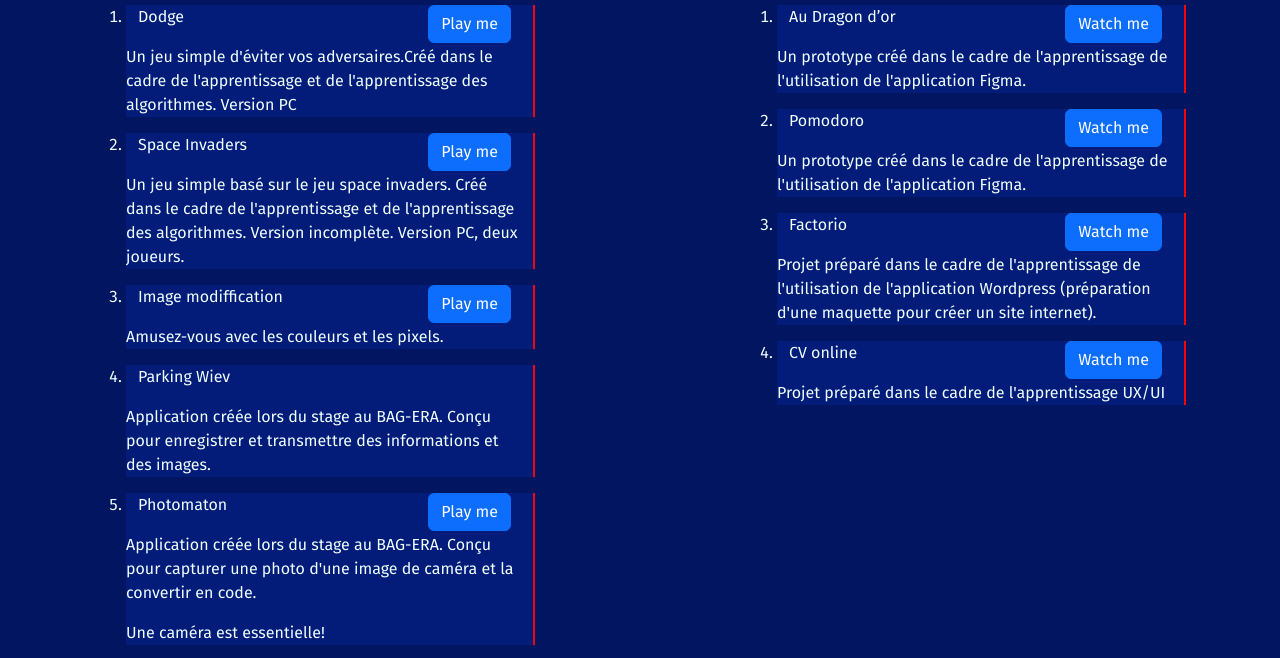
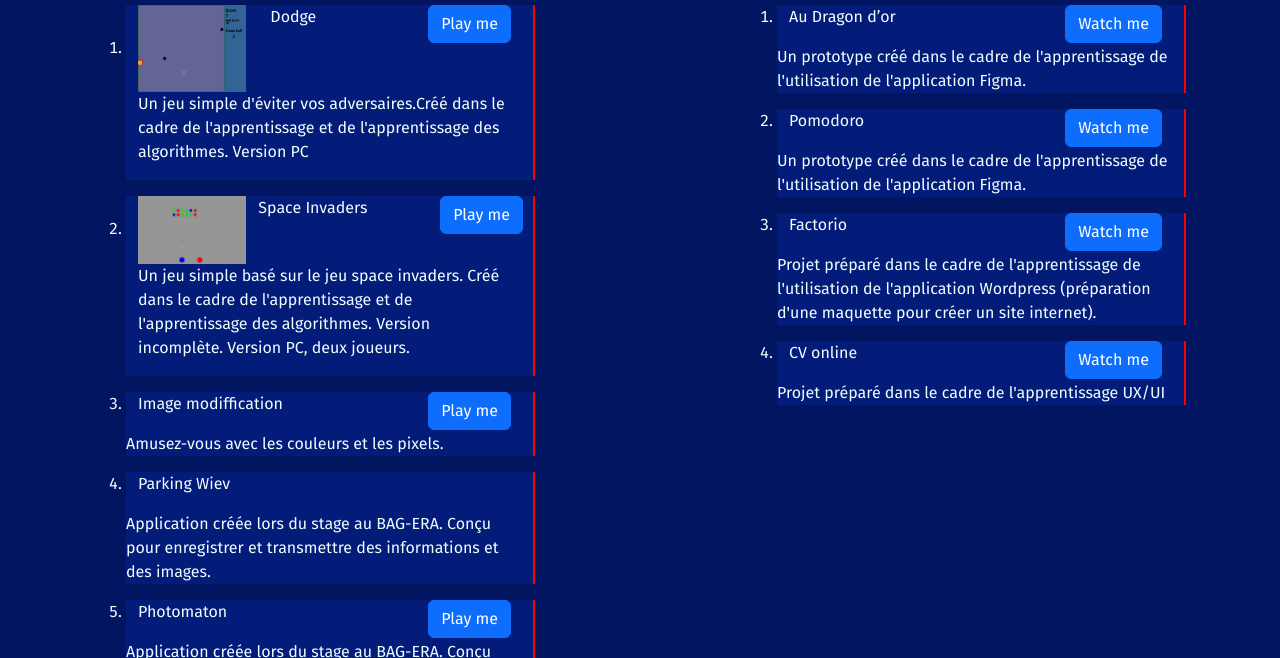
Before and after one commit to IreneuszPISKORSKI/CV-online, a plain HTML site: page projets.html in a window 1280 px wide. Shown: the part 117-775 px from the top of the page. Drawn offline with nearby package versions, Linux system fonts and the light colour scheme.

Commit message:
Travail sur la modification de l'apparence des projets

```diff
--- a/projets.html
+++ b/projets.html
@@ -14,13 +14,15 @@
 <div class="container">
     <nav class="navbar navbar-expand-md text-white sticky-top bg-menu">
         <div class="container-fluid">
-            <button class="navbar-toggler" type="button" data-bs-toggle="collapse" data-bs-target="#navbarNavDropdown" aria-controls="navbarNavDropdown" aria-expanded="false" aria-label="Toggle navigation">
+            <button class="navbar-toggler" type="button" data-bs-toggle="collapse" data-bs-target="#navbarNavDropdown"
+                    aria-controls="navbarNavDropdown" aria-expanded="false" aria-label="Toggle navigation">
                 <span class="navbar-toggler-icon"></span>
             </button>
             <div class="collapse navbar-collapse" id="navbarNavDropdown">
                 <ul class="navbar-nav">
                     <li class="nav-item">
-                <a class="nav-link" href="index.html"><img id="home" src="photo/home.png" alt="Back to homepage"></a>
+                        <a class="nav-link" href="index.html"><img id="home" src="photo/home.png"
+                                                                   alt="Back to homepage"></a>
                     </li>
                     <li class="nav-item">
                         <a class="nav-link" href="passe.html">Un peu d'histoire</a>
@@ -32,7 +34,8 @@
                         <a class="nav-link" aria-current="page" href="projets.html">Mes projets</a>
                     </li>
                     <li class="nav-item dropdown d-md-none">
-                <a class="nav-link dropdown-toggle" href="#" id="navbarDropdownMenuLink" role="button" data-bs-toggle="dropdown" aria-expanded="false">Paragraph</a>
+                        <a class="nav-link dropdown-toggle" href="#" id="navbarDropdownMenuLink" role="button"
+                           data-bs-toggle="dropdown" aria-expanded="false">Paragraph</a>
                         <ul class="dropdown-menu" aria-labelledby="navbarDropdownMenuLink">
                             <li><a class="dropdown-item" href="#github">GitHub</a></li>
                             <li><a class="dropdown-item" href="#figma">Figma</a></li>
@@ -48,55 +51,100 @@
         <div class="col-lg-5">
             <h1><a id="github">GitHub</a></h1>
             <ol>
-                <li class="liBg">
+                <li class="liBg mb-3">
                     <div class="row">
-                        <div class="col-6"><p>Dodge</p></div>
-                        <div class="col-6 text-end"><a href="https://ireneuszpiskorski.github.io/Dodge-/" target="_blank"><button type="button" class="btn btn-primary">Play me</button></a></div>
+                        <div class="col-4">
+                            <a href="photo/dodge.jpg" target="_blank">
+                                <img src="photo/dodge.jpg" alt="photo of game dodge" class="img-fluid">
+                            </a>
                         </div>
-                        <p>Un jeu simple d'éviter vos adversaires.Créé dans le cadre de l'apprentissage et de l'apprentissage des algorithmes. Version PC</p>
-
+                        <div class="col-8">
+                            <div class="row">
+                                <div class="col-6 px-0"><p>Dodge</p></div>
+                                <div class="col-6 d-flex justify-content-end px-0"><a href="https://ireneuszpiskorski.github.io/Dodge-/"
+                                                               target="_blank">
+                                    <button type="button" class="btn btn-primary d-flex justify-content-end">Play me
+                                    </button>
+                                </a>
+                                </div>
+                            </div>
+                        </div>
+                        <p>Un jeu simple d'éviter vos adversaires.Créé dans le cadre de l'apprentissage et de
+                            l'apprentissage des algorithmes. Version PC</p>
+                    </div>
                 </li>
-                <li class="liBg">
+                <li class="liBg mb-3">
                     <div class="row">
-                        <div class="col-6"><p>Space Invaders</p></div>
-                        <div class="col-6 text-end"><a href="https://ireneuszpiskorski.github.io/Space-Invaders/" target="_blank"><button type="button" class="btn btn-primary">Play me</button></a></div>
+                        <div class="col-4">
+                            <a href="photo/space_invaders.jpg" target="_blank">
+                                <img src="photo/space_invaders.jpg" alt="photo of game dodge" class="img-fluid">
+                            </a>
                         </div>
-                    <p>Un jeu simple basé sur le jeu space invaders. Créé dans le cadre de l'apprentissage et de l'apprentissage des algorithmes. Version incomplète. Version PC, deux joueurs.</p>
+                        <div class="col-8 px-0">
+                            <div class="row">
+                                <div class="col-6 px-0"><p>Space Invaders</p></div>
+                                <div class="col-6 d-flex justify-content-end px-0"><a href="https://ireneuszpiskorski.github.io/Space-Invaders/"
+                                                               target="_blank">
+                                    <button type="button" class="btn btn-primary d-flex justify-content-end">Play me
+                                    </button>
+                                </a>
+                                </div>
+                            </div>
+                        </div>
+                        <p>Un jeu simple basé sur le jeu space invaders. Créé dans le cadre de l'apprentissage et de
+                            l'apprentissage des algorithmes. Version incomplète. Version PC, deux joueurs.</p>
+                    </div>
                 </li>
-                <li class="liBg">
+                <li class="liBg mb-3">
                     <div class="row">
                         <div class="col-6"><p>Image modiffication</p></div>
-                        <div class="col-6 text-end"><a href="https://ireneuszpiskorski.github.io/ImageModification/" target="_blank"><button type="button" class="btn btn-primary">Play me</button></a></div>
+                        <div class="col-6 text-end"><a href="https://ireneuszpiskorski.github.io/ImageModification/"
+                                                       target="_blank">
+                            <button type="button" class="btn btn-primary">Play me</button>
+                        </a></div>
                     </div>
                     <p>Amusez-vous avec les couleurs et les pixels.</p>
                 </li>
-                <li class="liBg">
+                <li class="liBg mb-3">
                     <div class="row">
                         <div class="col-6"><p>Parking Wiev</p></div>
                         <!-- <div class="col-6 text-end"><a href="https://github.com/IreneuszPISKORSKI/ParkingWiev" target="_blank"><button type="button" class="btn btn-primary">Watch me</button></a></div> -->
                     </div>
-                    <p>Application créée lors du stage au BAG-ERA. Conçu pour enregistrer et transmettre des informations et des images.</p>
+                    <p>Application créée lors du stage au BAG-ERA. Conçu pour enregistrer et transmettre des
+                        informations et des images.</p>
                 </li>
-                <li class="liBg">
+                <li class="liBg mb-3">
                     <div class="row">
                         <div class="col-6"><p>Photomaton</p></div>
-                        <div class="col-6 text-end"><a href="https://ireneuszpiskorski.github.io/Photomaton/" target="_blank"><button type="button" class="btn btn-primary">Play me</button></a></div>
+                        <div class="col-6 text-end"><a href="https://ireneuszpiskorski.github.io/Photomaton/"
+                                                       target="_blank">
+                            <button type="button" class="btn btn-primary">Play me</button>
+                        </a></div>
                     </div>
-                    <p>Application créée lors du stage au BAG-ERA. Conçu pour capturer une photo d'une image de caméra et la convertir en code.</p>
+                    <p>Application créée lors du stage au BAG-ERA. Conçu pour capturer une photo d'une image de caméra
+                        et la convertir en code.</p>
                     <p>Une caméra est essentielle!</p>
                 </li>
-                <li class="liBg">
+                <li class="liBg mb-3">
                     <div class="row">
                         <div class="col-6"><p>Camera Color</p></div>
-                        <div class="col-6 text-end"><a href="https://ireneuszpiskorski.github.io/CameraColor/" target="_blank"><button type="button" class="btn btn-primary">Play me</button></a></div>
+                        <div class="col-6 text-end"><a href="https://ireneuszpiskorski.github.io/CameraColor/"
+                                                       target="_blank">
+                            <button type="button" class="btn btn-primary">Play me</button>
+                        </a></div>
                     </div>
-                    <p>Une application conçue pour modifier l'image affichée capturée par la caméra en temps réel. Changement de couleurs sur la base d'un "green screen" avec conversion RGB vers HSB et réglable en Hue.</p>
+                    <p>Une application conçue pour modifier l'image affichée capturée par la caméra en temps réel.
+                        Changement de couleurs sur la base d'un "green screen" avec conversion RGB vers HSB et réglable
+                        en Hue.</p>
                     <p>Une caméra est essentielle!</p>
                 </li>
-                <li class="liBg">
+                <li class="liBg mb-3">
                     <div class="row">
                         <div class="col-6"><p>Fil rouge</p></div>
-                        <div class="col-6 text-end"><a href="https://ireneuszpiskorski.github.io/Open-World/" target="_blank"><button type="button" class="btn btn-primary">Play me</button></a></div>
+                        <div class="col-6 text-end"><a href="https://ireneuszpiskorski.github.io/Open-World/"
+                                                       target="_blank">
+                            <button type="button" class="btn btn-primary">Play me</button>
+                        </a></div>
                     </div>
                     <p>Une application créée avec le groupe dans le cadre d'un projet commun Fil Rouge.</p>
                 </li>
@@ -108,31 +156,48 @@
         <div class="col-lg-5">
             <h1><a id="figma">Figma</a></h1>
             <ol>
-                <li class="liBg">
+                <li class="liBg mb-3">
                     <div class="row">
                         <div class="col-6"><p>Au Dragon d’or</p></div>
-                        <div class="col-6 text-end"><a href="https://www.figma.com/proto/EdUaILq3QeKC6khzBqfqM4/Au-Dragon-d'or?node-id=2%3A8&scaling=scale-down&page-id=0%3A1&starting-point-node-id=2%3A8" target="_blank"><button type="button" class="btn btn-primary">Watch me</button></a></div>
+                        <div class="col-6 text-end"><a
+                                href="https://www.figma.com/proto/EdUaILq3QeKC6khzBqfqM4/Au-Dragon-d'or?node-id=2%3A8&scaling=scale-down&page-id=0%3A1&starting-point-node-id=2%3A8"
+                                target="_blank">
+                            <button type="button" class="btn btn-primary">Watch me</button>
+                        </a></div>
                     </div>
                     <p>Un prototype créé dans le cadre de l'apprentissage de l'utilisation de l'application Figma.</p>
                 </li>
-                <li class="liBg">
+                <li class="liBg mb-3">
                     <div class="row">
                         <div class="col-6"><p>Pomodoro</p></div>
-                        <div class="col-6 text-end"><a href="https://www.figma.com/proto/llOjRRaR8nw8dwiANhNwCD/Pomodoro?scaling=scale-down&page-id=0%3A1&starting-point-node-id=18%3A417&node-id=18%3A417" target="_blank"><button type="button" class="btn btn-primary">Watch me</button></a></div>
+                        <div class="col-6 text-end"><a
+                                href="https://www.figma.com/proto/llOjRRaR8nw8dwiANhNwCD/Pomodoro?scaling=scale-down&page-id=0%3A1&starting-point-node-id=18%3A417&node-id=18%3A417"
+                                target="_blank">
+                            <button type="button" class="btn btn-primary">Watch me</button>
+                        </a></div>
                     </div>
                     <p>Un prototype créé dans le cadre de l'apprentissage de l'utilisation de l'application Figma.</p>
                 </li>
-                <li class="liBg">
+                <li class="liBg mb-3">
                     <div class="row">
                         <div class="col-6"><p>Factorio</p></div>
-                        <div class="col-6 text-end"><a href="https://www.figma.com/file/KKdi8WA6SFdgzBIXbMCuTw/Untitled?node-id=0%3A1" target="_blank"><button type="button" class="btn btn-primary">Watch me</button></a></div>
+                        <div class="col-6 text-end"><a
+                                href="https://www.figma.com/file/KKdi8WA6SFdgzBIXbMCuTw/Untitled?node-id=0%3A1"
+                                target="_blank">
+                            <button type="button" class="btn btn-primary">Watch me</button>
+                        </a></div>
                     </div>
-                    <p>Projet préparé dans le cadre de l'apprentissage de l'utilisation de l'application Wordpress (préparation d'une maquette pour créer un site internet).</p>
+                    <p>Projet préparé dans le cadre de l'apprentissage de l'utilisation de l'application Wordpress
+                        (préparation d'une maquette pour créer un site internet).</p>
                 </li>
-                <li class="liBg">
+                <li class="liBg mb-3">
                     <div class="row">
                         <div class="col-6"><p>CV online</p></div>
-                        <div class="col-6 text-end"><a href="https://www.figma.com/proto/YPEZF93qKEUzfnPtnUy1fU/CV_Ireneusz_PISKORSKI?node-id=21%3A125&scaling=min-zoom&page-id=21%3A124&starting-point-node-id=21%3A125&show-proto-sidebar=1" target="_blank"><button type="button" class="btn btn-primary">Watch me</button></a></div>
+                        <div class="col-6 text-end"><a
+                                href="https://www.figma.com/proto/YPEZF93qKEUzfnPtnUy1fU/CV_Ireneusz_PISKORSKI?node-id=21%3A125&scaling=min-zoom&page-id=21%3A124&starting-point-node-id=21%3A125&show-proto-sidebar=1"
+                                target="_blank">
+                            <button type="button" class="btn btn-primary">Watch me</button>
+                        </a></div>
                     </div>
                     <p>Projet préparé dans le cadre de l'apprentissage UX/UI</p>
                 </li>
@@ -148,7 +213,8 @@
                     <img src="photo/blocage1.jpg" class="card-img-top" alt="Photo après montage du bouchon">
                     <div class="card-body">
                         <h5 class="card-title">Une photo d'un bouchon</h5>
-                    <p class="card-text">Photo d'un bouchon conçu dans Fusion 360 et imprimé dans une imprimante 3D pendant le stage à BAG-ERA</p>
+                        <p class="card-text">Photo d'un bouchon conçu dans Fusion 360 et imprimé dans une imprimante 3D
+                            pendant le stage à BAG-ERA</p>
                     </div>
                 </div>
             </div>
@@ -157,7 +223,8 @@
                     <img src="photo/blocage2.jpg" class="card-img-top" alt="Photo après montage du bouchon">
                     <div class="card-body">
                         <h5 class="card-title">Une photo d'un bouchon</h5>
-                    <p class="card-text">Photo d'un bouchon conçu dans Fusion 360 et imprimé dans une imprimante 3D pendant le stage à BAG-ERA</p>
+                        <p class="card-text">Photo d'un bouchon conçu dans Fusion 360 et imprimé dans une imprimante 3D
+                            pendant le stage à BAG-ERA</p>
                     </div>
                 </div>
             </div>
@@ -166,25 +233,30 @@
                     <img src="photo/blocage3.jpg" class="card-img-top" alt="Photo après impression d'un lot de bouchon">
                     <div class="card-body">
                         <h5 class="card-title">Photo après impression 3D d'un lot de bouchon</h5>
-                    <p class="card-text">Photo d'un bouchon conçu dans Fusion 360 et imprimé dans une imprimante 3D pendant le stage à BAG-ERA</p>
+                        <p class="card-text">Photo d'un bouchon conçu dans Fusion 360 et imprimé dans une imprimante 3D
+                            pendant le stage à BAG-ERA</p>
                     </div>
                 </div>
             </div>
             <div class="carousel-item">
                 <div class="card">
-                  <img src="photo/imprime1.jpg" class="card-img-top" alt="une partie du stand conçu par mes soins et imprimé sur une imprimante 3D lors du stage chez BAG-ERA">
+                    <img src="photo/imprime1.jpg" class="card-img-top"
+                         alt="une partie du stand conçu par mes soins et imprimé sur une imprimante 3D lors du stage chez BAG-ERA">
                     <div class="card-body">
                         <h5 class="card-title">Une partie du support</h5>
-                    <p class="card-text">La pièce conçue dans Fusion 360 puis imprimée sur une imprimante 3D lors du stage chez BAG-ERA</p>
+                        <p class="card-text">La pièce conçue dans Fusion 360 puis imprimée sur une imprimante 3D lors du
+                            stage chez BAG-ERA</p>
                     </div>
                 </div>
             </div>
             <div class="carousel-item">
                 <div class="card">
-                  <img src="photo/imprime2.jpg" class="card-img-top" alt="Des pièces conçues par mes soins puis imprimées sur une imprimante 3D lors du stage chez BAG-ERA">
+                    <img src="photo/imprime2.jpg" class="card-img-top"
+                         alt="Des pièces conçues par mes soins puis imprimées sur une imprimante 3D lors du stage chez BAG-ERA">
                     <div class="card-body">
                         <h5 class="card-title">Des pièces du support</h5>
-                    <p class="card-text">Des pièces conçues dans Fusion 360 puis imprimées sur une imprimante 3D lors du stage chez BAG-ERA</p>
+                        <p class="card-text">Des pièces conçues dans Fusion 360 puis imprimées sur une imprimante 3D
+                            lors du stage chez BAG-ERA</p>
                     </div>
                 </div>
             </div>
@@ -199,11 +271,13 @@
                     </div>
                 </div>
             </div>
-        <button class="carousel-control-prev" type="button" data-bs-target="#carouselExampleControls" data-bs-slide="prev">
+            <button class="carousel-control-prev" type="button" data-bs-target="#carouselExampleControls"
+                    data-bs-slide="prev">
                 <span class="carousel-control-prev-icon" aria-hidden="true"></span>
                 <span class="visually-hidden">Previous</span>
             </button>
-        <button class="carousel-control-next" type="button" data-bs-target="#carouselExampleControls" data-bs-slide="next">
+            <button class="carousel-control-next" type="button" data-bs-target="#carouselExampleControls"
+                    data-bs-slide="next">
                 <span class="carousel-control-next-icon" aria-hidden="true"></span>
                 <span class="visually-hidden">Next</span>
             </button>
@@ -211,7 +285,11 @@
     </div>
 </div>
 
-<script src="https://cdn.jsdelivr.net/npm/@popperjs/core@2.11.5/dist/umd/popper.min.js" integrity="sha384-Xe+8cL9oJa6tN/veChSP7q+mnSPaj5Bcu9mPX5F5xIGE0DVittaqT5lorf0EI7Vk" crossorigin="anonymous"></script>
-<script src="https://cdn.jsdelivr.net/npm/bootstrap@5.2.0-beta1/dist/js/bootstrap.min.js" integrity="sha384-kjU+l4N0Yf4ZOJErLsIcvOU2qSb74wXpOhqTvwVx3OElZRweTnQ6d31fXEoRD1Jy" crossorigin="anonymous"></script>
+<script src="https://cdn.jsdelivr.net/npm/@popperjs/core@2.11.5/dist/umd/popper.min.js"
+        integrity="sha384-Xe+8cL9oJa6tN/veChSP7q+mnSPaj5Bcu9mPX5F5xIGE0DVittaqT5lorf0EI7Vk"
+        crossorigin="anonymous"></script>
+<script src="https://cdn.jsdelivr.net/npm/bootstrap@5.2.0-beta1/dist/js/bootstrap.min.js"
+        integrity="sha384-kjU+l4N0Yf4ZOJErLsIcvOU2qSb74wXpOhqTvwVx3OElZRweTnQ6d31fXEoRD1Jy"
+        crossorigin="anonymous"></script>
 </body>
 </html>
```
Also changed, not shown: profil.html (+2 -2 lines), photo/dodge.jpg (added), photo/space_invaders.jpg (added). Lines whose indentation alone changed are shown as unchanged.
